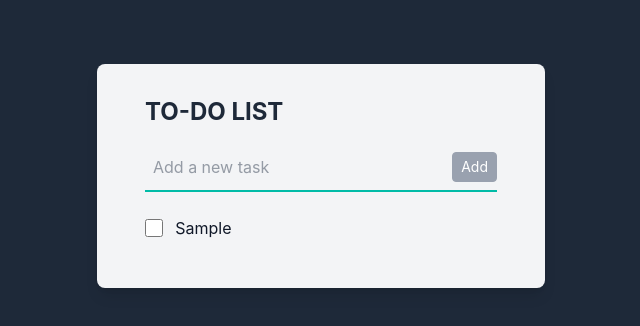
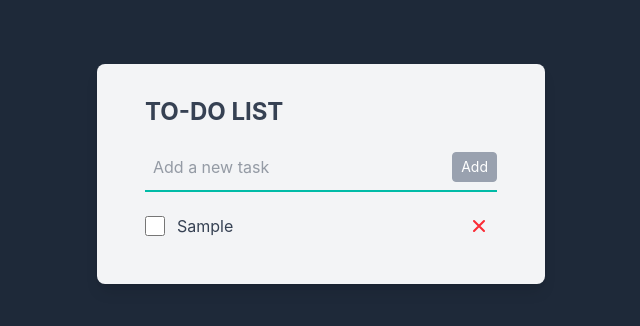
Before and after one commit to fabienbellanger/test-react, a React (Vite) app: page / in a window 1280 px wide. Both pictures are taken after typing "Sample" into the empty fields and a click on the button "Add". Shown: the top 326 px of the page, without its empty margins (319-959 px from the left). Built offline with nearby package versions, Linux system fonts and the light colour scheme.

Commit message:
Improve todo list

```diff
--- a/src/App.tsx
+++ b/src/App.tsx
@@ -4,7 +4,7 @@ import Tasks from './components/Tasks';
 import Task from './models/Task';
 
 export default function App() {
-    const [tasks, setTasks] = useState<Task[]>([])
+    const [tasks, setTasks] = useState<Task[]>([]);
 
     /**
      * Add a new task to the list
@@ -12,30 +12,30 @@ export default function App() {
      * @param title Task title
      */
     const addTask = (title: string) => {
-        setTasks(prevTasks => [...prevTasks, new Task(title)]);
+        setTasks((prevTasks) => [...prevTasks, new Task(title)]);
     };
 
     return (
-        <div className="max-w-md mx-auto bg-gray-100 shadow-lg rounded-lg overflow-hidden mt-16 pb-8">
-            <Header title="To-Do List"/>
+        <div className="max-w-md mx-auto bg-gray-100 shadow-lg rounded-lg overflow-hidden my-16 pb-8">
+            <Header title="To-Do List" />
 
-            <Input placeholder="Add a new task" onClick={addTask}/>
+            <Input placeholder="Add a new task" onClick={addTask} />
 
-            <Tasks tasks={tasks} onUpdate={setTasks}/>
+            <Tasks tasks={tasks} onUpdate={setTasks} />
         </div>
     );
 }
 
 interface HeaderProps {
-    title: string
+    title: string;
 }
 
-function Header({title}: HeaderProps) {
+function Header({ title }: HeaderProps) {
     return (
         <div className="px-12 py-2 pt-8">
-            <h1 className="text-gray-800 font-bold text-2xl uppercase">
+            <h1 className="text-gray-700 font-bold text-2xl uppercase">
                 {title}
             </h1>
         </div>
-    )
+    );
 }
--- a/src/components/Input.tsx
+++ b/src/components/Input.tsx
@@ -8,16 +8,22 @@ interface InputProps {
 export default function Input({ placeholder, onClick }: InputProps) {
     const [inputValue, setInputValue] = useState('');
 
-    const buttonStyle = inputValue.trim() === ''
-        ? 'flex-shrink-0 bg-gray-400 border-gray-400 text-sm border-1 text-white py-1 px-2 rounded'
-        : 'flex-shrink-0 bg-teal-500 hover:bg-teal-700 border-teal-500 hover:border-teal-700 text-sm border-1 text-white py-1 px-2 rounded cursor-pointer'
+    const buttonStyle =
+        inputValue.trim() === ''
+            ? 'flex-shrink-0 bg-gray-400 border-gray-400 text-sm border-1 text-white py-1 px-2 rounded'
+            : 'flex-shrink-0 bg-teal-500 hover:bg-teal-700 border-teal-500 hover:border-teal-700 text-sm border-1 text-white py-1 px-2 rounded cursor-pointer';
 
     const addTask = () => {
         if (inputValue.trim() !== '') {
-            onClick(inputValue);
+            // Capitalize the task name
+            let taskName = inputValue.trim();
+            taskName = taskName.charAt(0).toUpperCase() + taskName.slice(1);
+
+            onClick(taskName);
+
             setInputValue('');
         }
-    }
+    };
 
     const validOnEnter = (e: React.KeyboardEvent) => {
         if (e.key === 'Enter') {
@@ -26,7 +32,7 @@ export default function Input({ placeholder, onClick }: InputProps) {
 
             addTask();
         }
-    }
+    };
 
     return (
         <form className="w-full max-w-sm mx-auto px-4 py-2">
@@ -39,11 +45,7 @@ export default function Input({ placeholder, onClick }: InputProps) {
                     onChange={(e) => setInputValue(e.target.value)}
                     onKeyDown={validOnEnter}
                 />
-                <button
-                    className={buttonStyle}
-                    type="button"
-                    onClick={addTask}
-                >
+                <button className={buttonStyle} type="button" onClick={addTask}>
                     Add
                 </button>
             </div>
--- a/src/components/Tasks.tsx
+++ b/src/components/Tasks.tsx
@@ -1,43 +1,101 @@
-import Task from "../models/Task";
+import { memo } from 'react';
+import Task from '../models/Task';
 
 interface TasksProps {
-    tasks: Task[]
-    onUpdate: (updatedTasks: Task[]) => void
+    tasks: Task[];
+    onUpdate: (updatedTasks: Task[]) => void;
 }
 
-export default function Tasks({tasks, onUpdate}: TasksProps) {
-    // TODO: Peu performant, test React.memo
+export default function Tasks({ tasks, onUpdate }: TasksProps) {
     const handleToggle = (index: number) => {
         const updatedTasks = tasks.map((task, i) =>
             i === index ? { ...task, completed: !task.completed } : task
         );
-        onUpdate(updatedTasks)
-    }
+        onUpdate(updatedTasks);
+    };
+
+    const deleteTask = (index: number) => {
+        const updatedTasks = tasks.filter((_, i) => i !== index);
+        onUpdate(updatedTasks);
+    };
 
     return (
         <ul className="divide-y divide-gray-200 px-4 mx-8">
             {tasks.map((task, i) => (
-                <li key={i} className="py-4">
-                    <div className="flex items-center">
+                <TaskItem
+                    key={i}
+                    task={task}
+                    index={i}
+                    onToggle={handleToggle}
+                    onDelete={deleteTask}
+                />
+            ))}
+        </ul>
+    );
+}
+
+interface TaskItemProps {
+    task: Task;
+    index: number;
+    onToggle: (index: number) => void;
+    onDelete: (index: number) => void;
+}
+
+// Component to render each task item
+const TaskItem = memo(function TaskItem({
+    task,
+    index,
+    onToggle,
+    onDelete,
+}: TaskItemProps) {
+    const confirmDelete = (index: number) => {
+        if (window.confirm('Are you sure you want to delete this task?')) {
+            onDelete(index);
+        }
+    };
+    return (
+        <li className="py-2">
+            <div className="flex items-center justify-between">
                 <input
-                            id={'task_' + i}
-                            name={'task_' + i}
+                    id={'task_' + index}
+                    name={'task_' + index}
                     type="checkbox"
                     checked={task.completed}
-                            onChange={() => handleToggle(i)}
+                    onChange={() => onToggle(index)}
                     className="h-5 w-5 rounded"
                 />
                 <label
-                            htmlFor={'task_' + i}
-                            className="w-full ml-3 block text-gray-900"
+                    htmlFor={`task_${index}`}
+                    className={`ml-3 block flex-1 ${
+                        task.completed
+                            ? 'text-gray-400 line-through'
+                            : 'text-gray-700'
+                    }`}
                 >
-                            <span className="text-md font-normal">
-                                {task.title}
-                            </span>
+                    <span>{task.title}</span>
                 </label>
+                <button
+                    type="button"
+                    className="p-2 text-red-500 hover:text-red-700 cursor-pointer"
+                    aria-label="Delete task"
+                    onClick={() => confirmDelete(index)}
+                >
+                    <svg
+                        xmlns="http://www.w3.org/2000/svg"
+                        fill="none"
+                        viewBox="0 0 24 24"
+                        strokeWidth={2.5}
+                        stroke="currentColor"
+                        className="w-5 h-5"
+                    >
+                        <path
+                            strokeLinecap="round"
+                            strokeLinejoin="round"
+                            d="M6 18L18 6M6 6l12 12"
+                        />
+                    </svg>
+                </button>
             </div>
         </li>
-            ))}
-        </ul>
-    )
-}
+    );
+});
```
Lines whose indentation alone changed are shown as unchanged.
